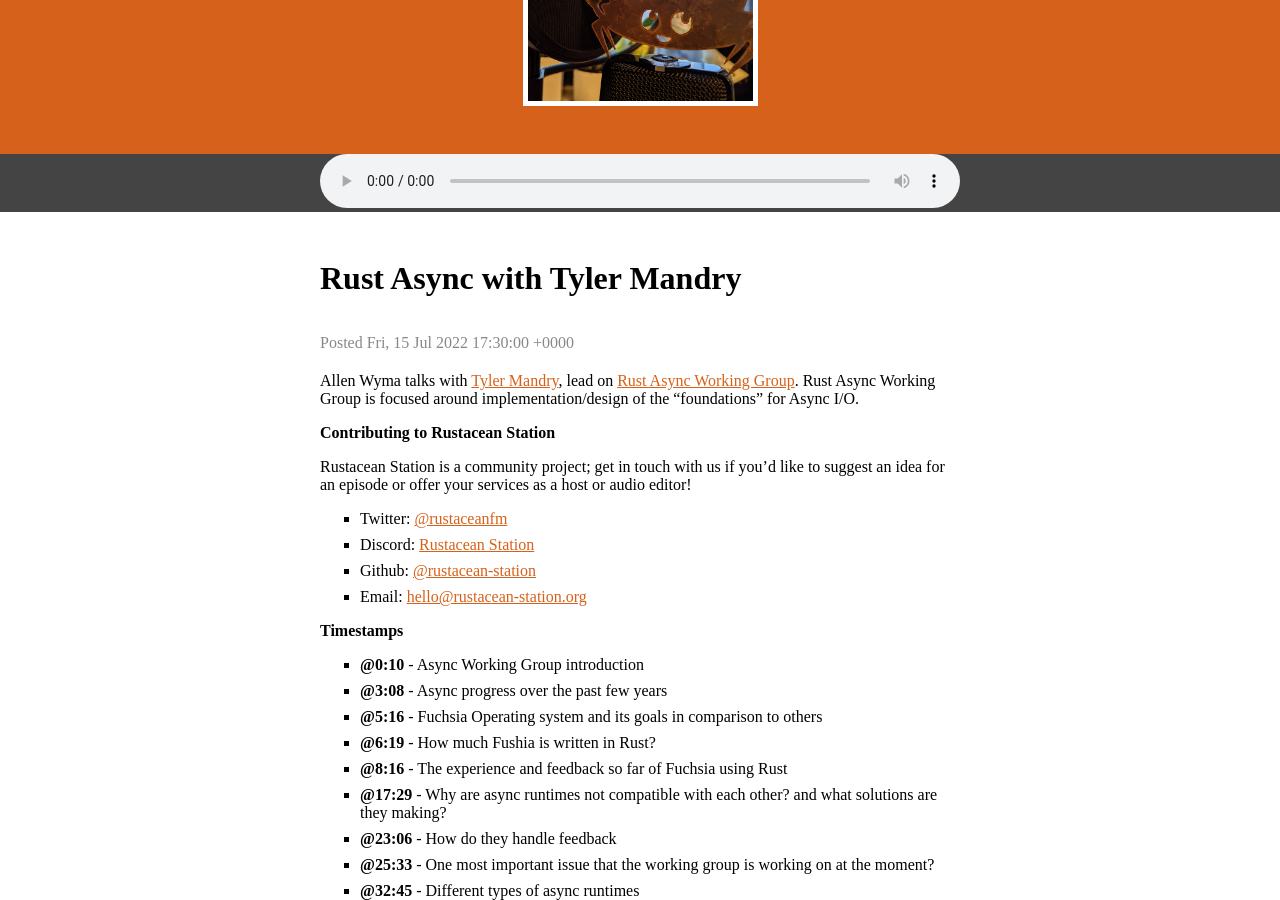
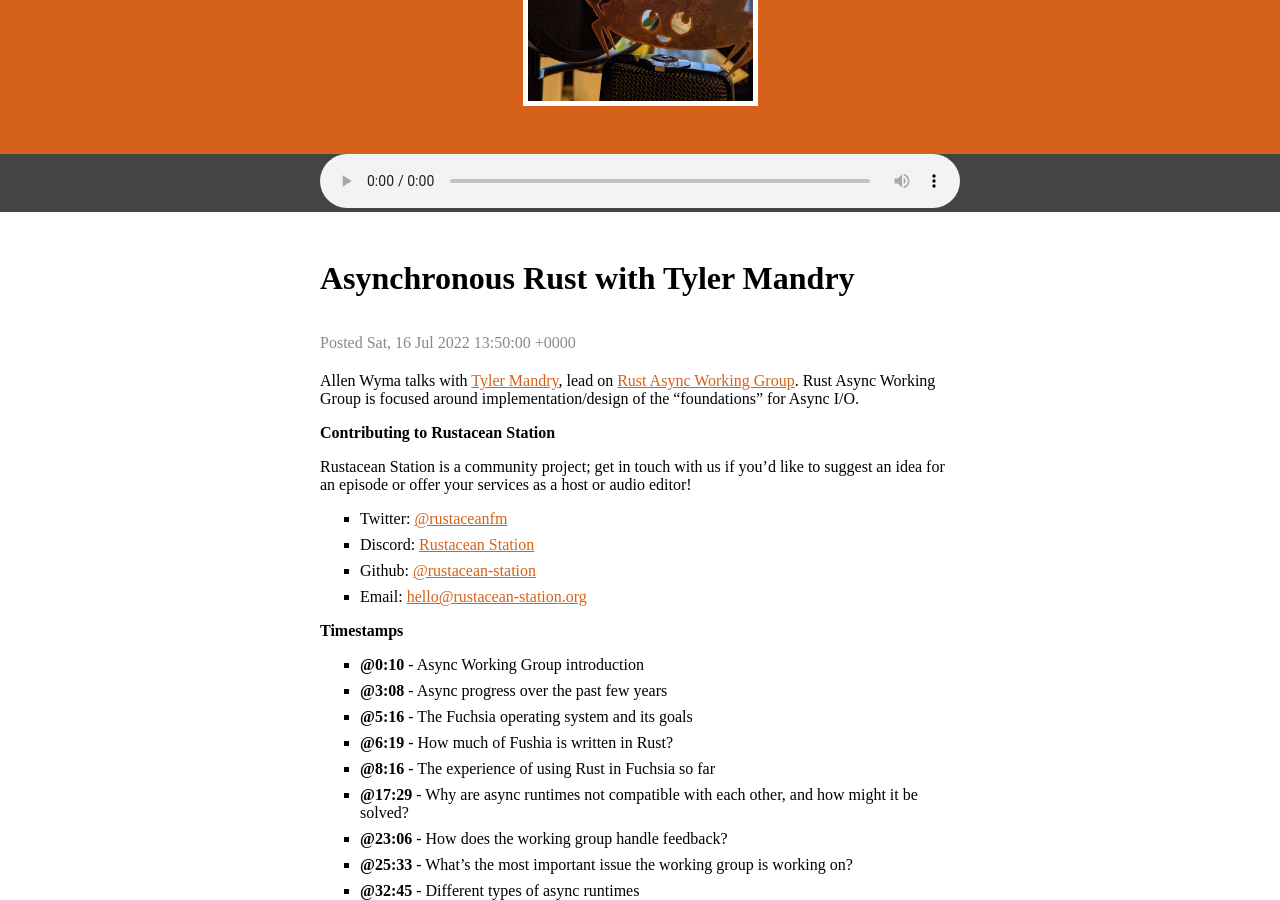
Before and after one commit to rustacean-station/rustacean-station.org, a Jekyll site: the page built from _episodes/interviews/2022-07-15-tyler-mandry.md, in a window 1280 px wide and 900 px high, scrolled down 280 px. Built offline with Jekyll 4.4.1, drawn with Linux system fonts in a browser that asks for light colours; some of the changed text lies outside the part shown.

Commit message:
Apply suggestions from code review

```diff
--- a/_episodes/interviews/2022-07-15-tyler-mandry.md
+++ b/_episodes/interviews/2022-07-15-tyler-mandry.md
@@ -1,6 +1,6 @@
 ---
-title: "Rust Async with Tyler Mandry"
-date: 2022-07-15T17:30:00Z
+title: "Asynchronous Rust with Tyler Mandry"
+date: 2022-07-16T13:50:00Z
 file: https://audio.rustacean-station.org/file/rustacean-station/2022-07-15-tyler-mandry.mp3
 duration: "1:01:30"
 length: "59048856"
@@ -20,16 +20,16 @@
 ## Timestamps
 - [@0:10] - Async Working Group introduction
 - [@3:08] - Async progress over the past few years
-- [@5:16] - Fuchsia Operating system and its goals in comparison to others
-- [@6:19] - How much Fushia is written in Rust?
-- [@8:16] - The experience and feedback so far of Fuchsia using Rust
-- [@17:29] - Why are async runtimes not compatible with each other? and what solutions are they making?
-- [@23:06] - How do they handle feedback
-- [@25:33] - One most important issue that the working group is working on at the moment?
+- [@5:16] - The Fuchsia operating system and its goals
+- [@6:19] - How much of Fushia is written in Rust?
+- [@8:16] - The experience of using Rust in Fuchsia so far
+- [@17:29] - Why are async runtimes not compatible with each other, and how might it be solved?
+- [@23:06] - How does the working group handle feedback?
+- [@25:33] - What's the most important issue the working group is working on?
 - [@32:45] - Different types of async runtimes
 - [@34:36] - Turning synchronous into async
-- [@39:36] - How did Tyler go from C++ to Rust and still stay within the asynchronous code?
-- [@47:14] - Tyler's code writing and documentation writing
+- [@39:36] - How did Tyler go from async C++ to async Rust?
+- [@47:14] - Tyler's code and documentation writing
 - [@54:21] - Where to connect with Tyler
 
 ## Other Resources
```
